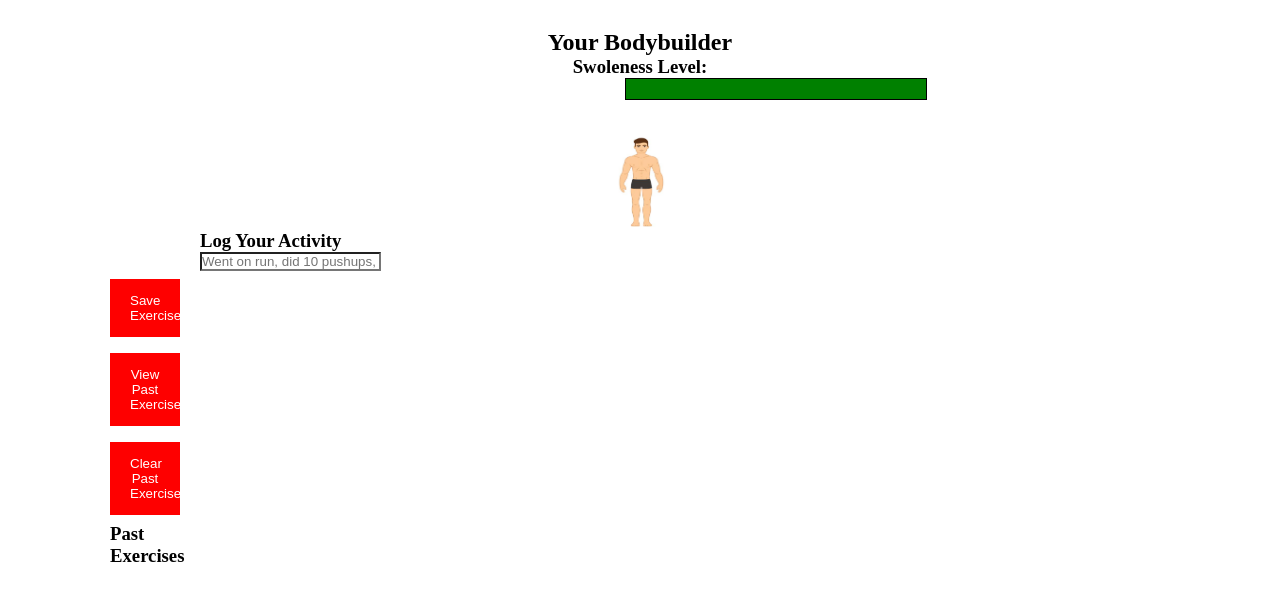
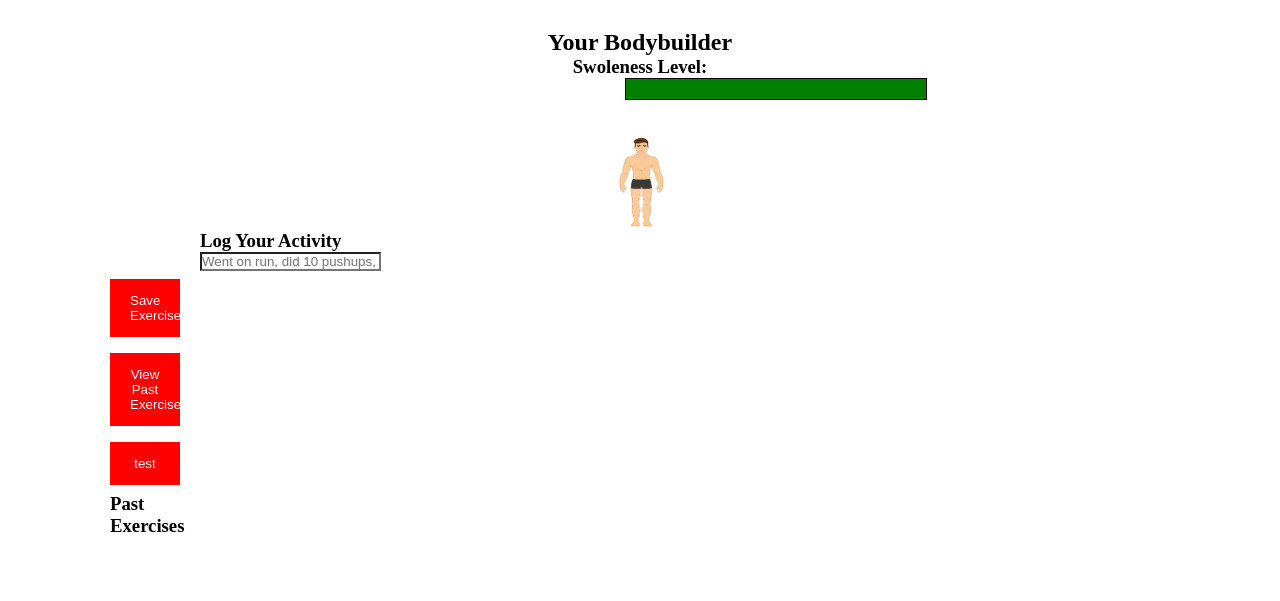
Before and after one commit to elmerpalencia/Tuff-Enough, a plain HTML site: page mrA.html in a window 1280 px wide. Shown: the part 121-722 px from the top of the page. Drawn offline with Linux system fonts and the light colour scheme.

Commit message:
fixed all of my buttons

```diff
--- a/mrA.html
+++ b/mrA.html
@@ -39,7 +39,8 @@
             <div class = "saveLogButton">
             <button  onclick = "save();">Save Exercise</button>
             <button  onclick = "view();">View Past Exercises</button>
-            <button onclick = "clear();">Clear Past Exercises</button>
+            <!-- <button onclick = "clear();">Clear Past Exercises</button> -->
+            <button onclick="clearExercise();">test</button>
             <h3 id = "output">Past Exercises</h3>
             </div>
 
--- a/mrA.js
+++ b/mrA.js
@@ -10,8 +10,9 @@ const save =() => {
 
     //get old data and put it into new data
     var old_data = JSON.parse(localStorage.getItem('exerciseLogs'));
+    if(new_data){
     old_data.push(new_data);
-
+    }
     //save everything
     localStorage.setItem('exerciseLogs', JSON.stringify(old_data));
 
@@ -26,16 +27,12 @@ function view(){
     }
 }
 
-console.log("between view and clear");
-
-const clear = () => {
+const clearExercise = () => {
     console.log("Inside clear");
 
-    localStorage.clear();
+    localStorage.setItem('exerciseLogs', '[]');
 
-    if(localStorage.getItem('exerciseLogs') != null){
-        document.getElementById('output').innerHTML = JSON.parse(localStorage.getItem('exerciseLogs'));
-    }
+    // if(localStorage.getItem('exerciseLogs') != null){
+    //     document.getElementById('output').innerHTML = JSON.parse(localStorage.getItem('exerciseLogs'));
+    // }
 }
-
-console.log("after clear func");
```
